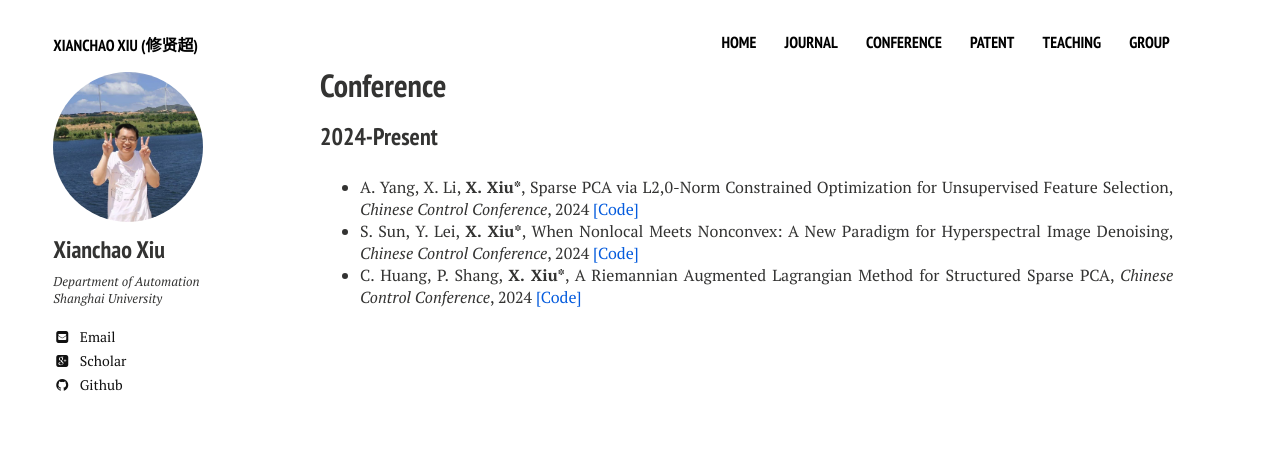
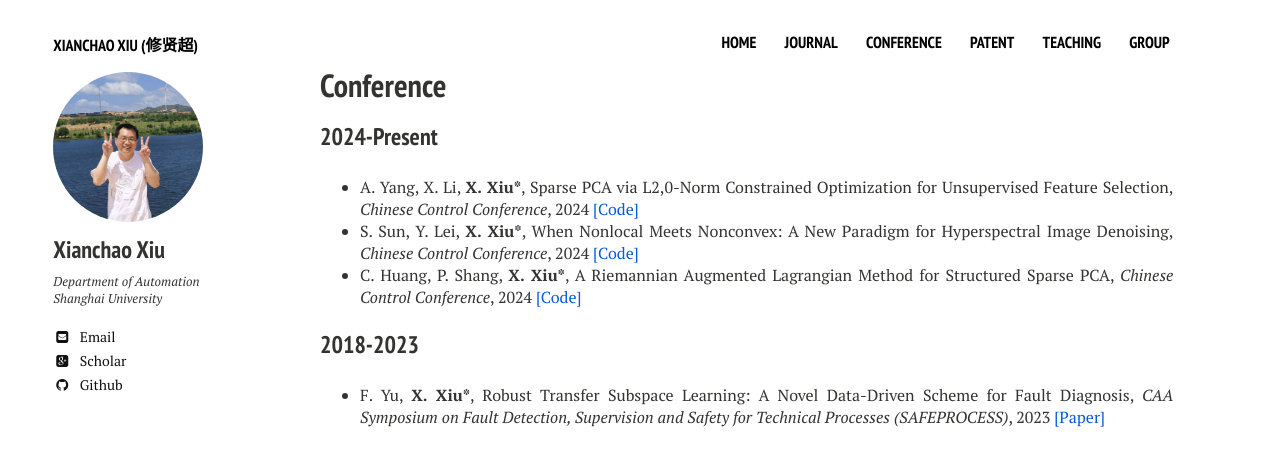
Before and after one commit to xianchaoxiu/xianchaoxiu.github.io, a Jekyll site: the page built from conference/index.md, in a window 1280 px wide. Shown: the top 466 px of the page. Built offline with Jekyll 4.4.1, drawn with Linux system fonts in a browser that asks for light colours; nearby versions of some CDN libraries.

Commit message:
Update index.md

```diff
--- a/conference/index.md
+++ b/conference/index.md
@@ -14,3 +14,7 @@ share: false
 * A. Yang, X. Li, <b>X. Xiu*</b>, Sparse PCA via L2,0-Norm Constrained Optimization for Unsupervised Feature Selection, <i> Chinese Control Conference</i>, 2024 <a href="https://github.com/yan921" class="textlink" target="_blank">[Code]</a> <br>
 * S. Sun, Y. Lei, <b>X. Xiu*</b>, When Nonlocal Meets Nonconvex: A New Paradigm for Hyperspectral Image Denoising, <i> Chinese Control Conference</i>, 2024 <a href="https://github.com/EdSun0" class="textlink" target="_blank">[Code]</a> <br>
 * C. Huang, P. Shang, <b>X. Xiu*</b>, A Riemannian Augmented Lagrangian Method for Structured Sparse PCA, <i> Chinese Control Conference</i>, 2024 <a href="https://github.com/ChenyiHuang23/ROFS" class="textlink" target="_blank">[Code]</a> <br>
+
+### 2018-2023
+
+* F. Yu, <b>X. Xiu*</b>, Robust Transfer Subspace Learning: A Novel Data-Driven Scheme for Fault Diagnosis, <i> CAA Symposium on Fault Detection, Supervision and Safety for Technical Processes (SAFEPROCESS)</i>, 2023 <a href="https://ieeexplore.ieee.org/abstract/document/10295777" class="textlink" target="_blank">[Paper]</a> <br>
```
